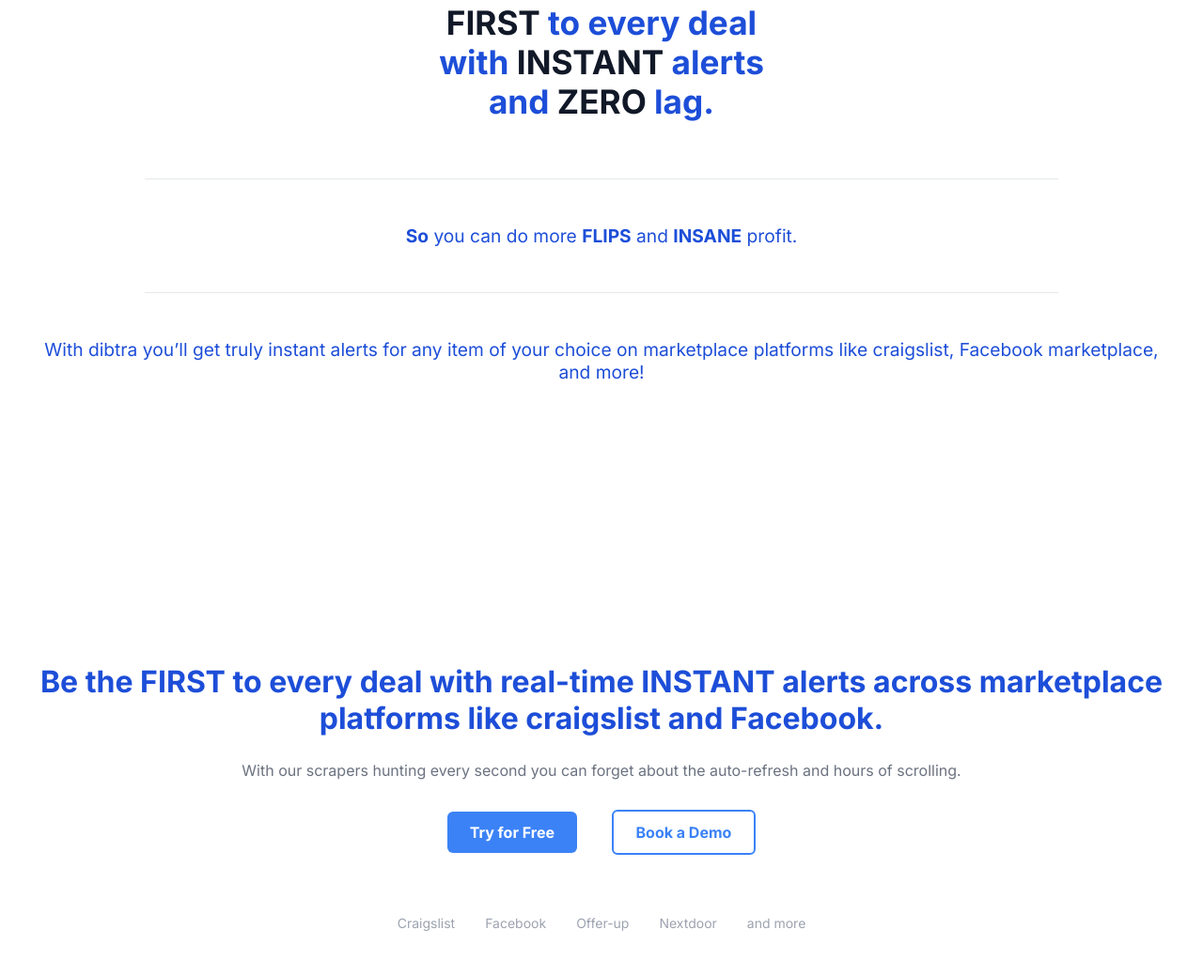
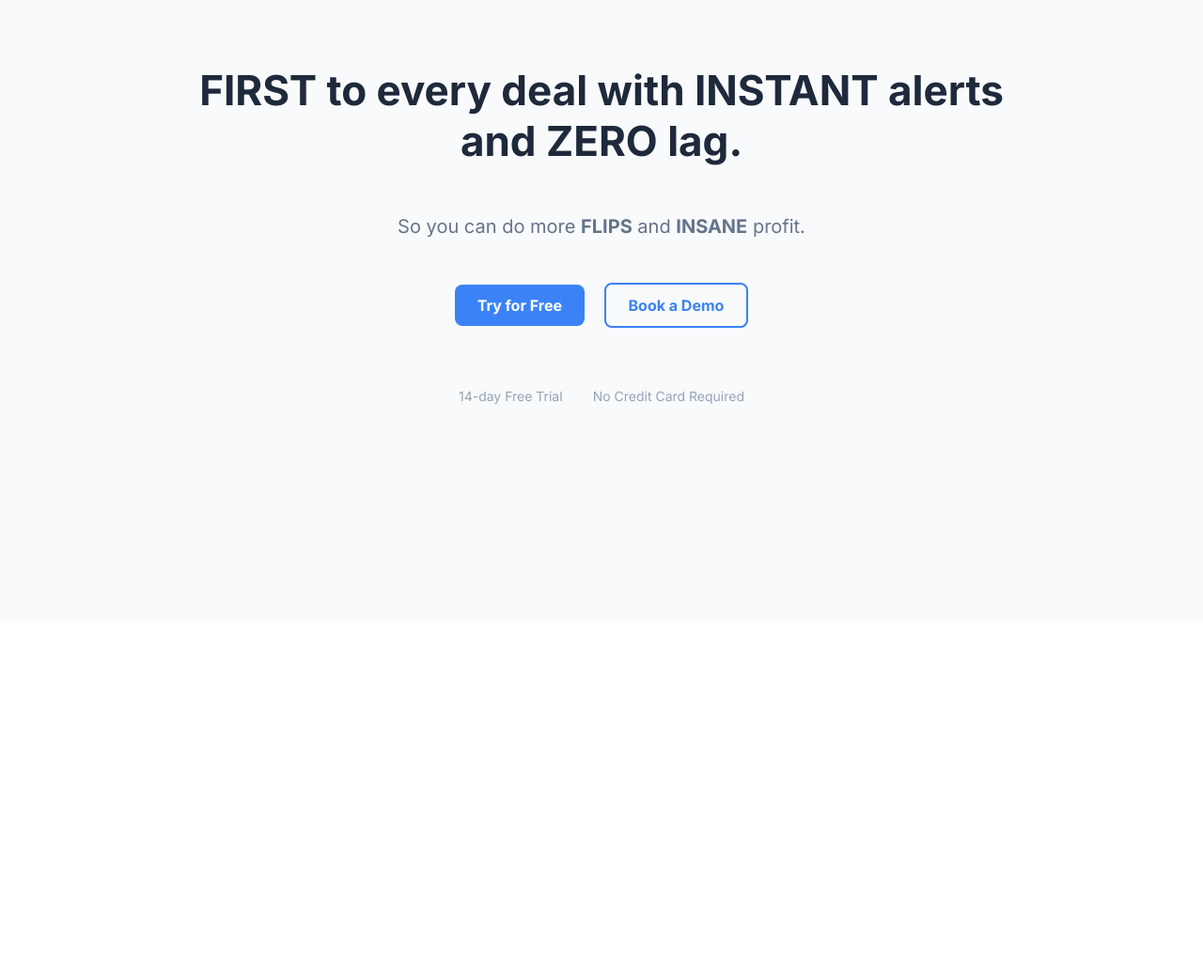
Before and after one commit to dibtra/dibtralanding, a plain HTML site: page index.html in a window 1280 px wide. Shown: the part 310-1349 px from the top of the page at 94% size. After the commit the page ends 973 px from the top, so only its background shows below. Drawn offline with Linux system fonts and the light colour scheme.

Commit message:
Update index.html

```diff
--- a/index.html
+++ b/index.html
@@ -47,49 +47,32 @@
       align-items: center;
       text-align: center;
       min-height: 100vh;
-      padding: 2rem;
+      padding: 4rem 2rem 2rem;
+      background-color: #f9fafb;
     }
     .hero h1 {
-      font-size: 2.2rem;
+      font-size: 2.75rem;
       font-weight: 700;
-      color: #1d4ed8;
+      color: #1e293b;
+      max-width: 900px;
     }
-    .hero h1 strong {
-      color: #111827;
+    .hero p.subline {
+      font-size: 1.25rem;
+      color: #64748b;
+      margin: 1rem 0 2rem;
+      max-width: 600px;
     }
-    .hero p {
-      font-size: 1.2rem;
-      color: #1d4ed8;
+    .hero .button-group {
       margin: 1rem 0;
     }
-    .hero hr {
-      border: none;
-      height: 1px;
-      background-color: #e5e7eb;
-      width: 80%;
-      margin: 2rem auto;
-    }
-    main {
-      text-align: center;
-      padding: 3rem 2rem;
-    }
-    h2 {
-      font-size: 2rem;
-      font-weight: 700;
-      color: #1d4ed8;
-    }
-    .main-text {
+    .hero .button-group a {
+      display: inline-block;
+      margin: 0 0.5rem;
+      padding: 0.75rem 1.5rem;
       font-size: 1rem;
-      color: #6b7280;
-      margin-bottom: 2rem;
-    }
-    .button-group a {
-      display: inline-block;
-      margin: 0 1rem;
-      padding: 0.75rem 1.5rem;
-      border-radius: 6px;
+      font-weight: 600;
+      border-radius: 8px;
       text-decoration: none;
-      font-weight: 600;
     }
     .primary {
       background-color: #3b82f6;
@@ -98,15 +81,16 @@
     .secondary {
       border: 2px solid #3b82f6;
       color: #3b82f6;
+      background-color: transparent;
     }
-    .brands {
+    .features {
       display: flex;
       justify-content: center;
       gap: 2rem;
+      margin-top: 3rem;
       flex-wrap: wrap;
-      margin-top: 4rem;
-      color: #9ca3af;
       font-size: 0.875rem;
+      color: #94a3b8;
     }
   </style>
 </head>
@@ -123,30 +107,16 @@
   </header>
 
   <section class="hero">
-    <h1><strong>FIRST</strong> to every deal<br>
-    with <strong>INSTANT</strong> alerts<br>
-    and <strong>ZERO</strong> lag.</h1>
-    <hr>
-    <p><strong>So</strong> you can do more <strong>FLIPS</strong> and <strong>INSANE</strong> profit.</p>
-    <hr>
-    <p class="main-text">With dibtra you’ll get truly instant alerts for any item of your choice on marketplace platforms like craigslist, Facebook marketplace, and more!</p>
-  </section>
-
-  <main>
-    <h2>Be the FIRST to every deal with real-time INSTANT alerts across marketplace platforms like craigslist and Facebook.</h2>
-    <p class="main-text">With our scrapers hunting every second you can forget about the auto-refresh and hours of scrolling.</p>
+    <h1><strong>FIRST</strong> to every deal with <strong>INSTANT</strong> alerts and <strong>ZERO</strong> lag.</h1>
+    <p class="subline">So you can do more <strong>FLIPS</strong> and <strong>INSANE</strong> profit.</p>
     <div class="button-group">
       <a href="#" class="primary">Try for Free</a>
       <a href="#" class="secondary">Book a Demo</a>
     </div>
-
-    <div class="brands">
-      <div>Craigslist</div>
-      <div>Facebook</div>
-      <div>Offer-up</div>
-      <div>Nextdoor</div>
-      <div>and more</div>
+    <div class="features">
+      <div>14-day Free Trial</div>
+      <div>No Credit Card Required</div>
     </div>
-  </main>
+  </section>
 </body>
 </html>
```
